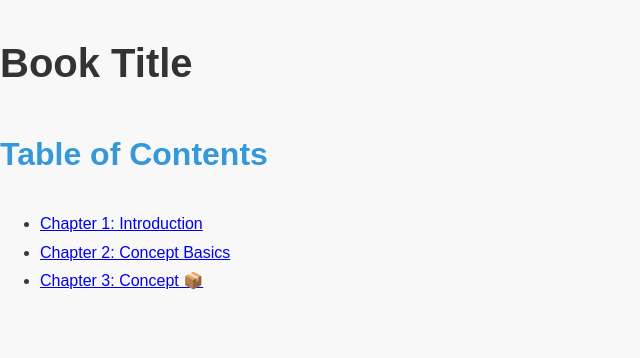
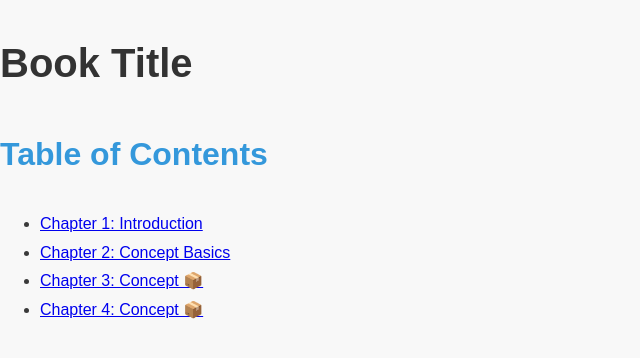
Before and after one commit to mohammed2322/bls, a plain HTML site: page index.html in a window 1280 px wide. Shown: the whole page, without its empty margins (0-640 px from the left). Drawn offline with Linux system fonts and the light colour scheme.

Commit message:
Update index.html

```diff
--- a/index.html
+++ b/index.html
@@ -13,6 +13,7 @@
         <li><a href="chapter-1.html">Chapter 1: Introduction</a></li>
         <li><a href="chapter-2.html">Chapter 2: Concept Basics</a></li>
         <li><a href="chapter-3.html">Chapter 3: Concept 📦</a></li>
+        <li><a href="chapter-4.html">Chapter 4: Concept 📦</a></li>
     </ul>
 </body>
 </html>
```
